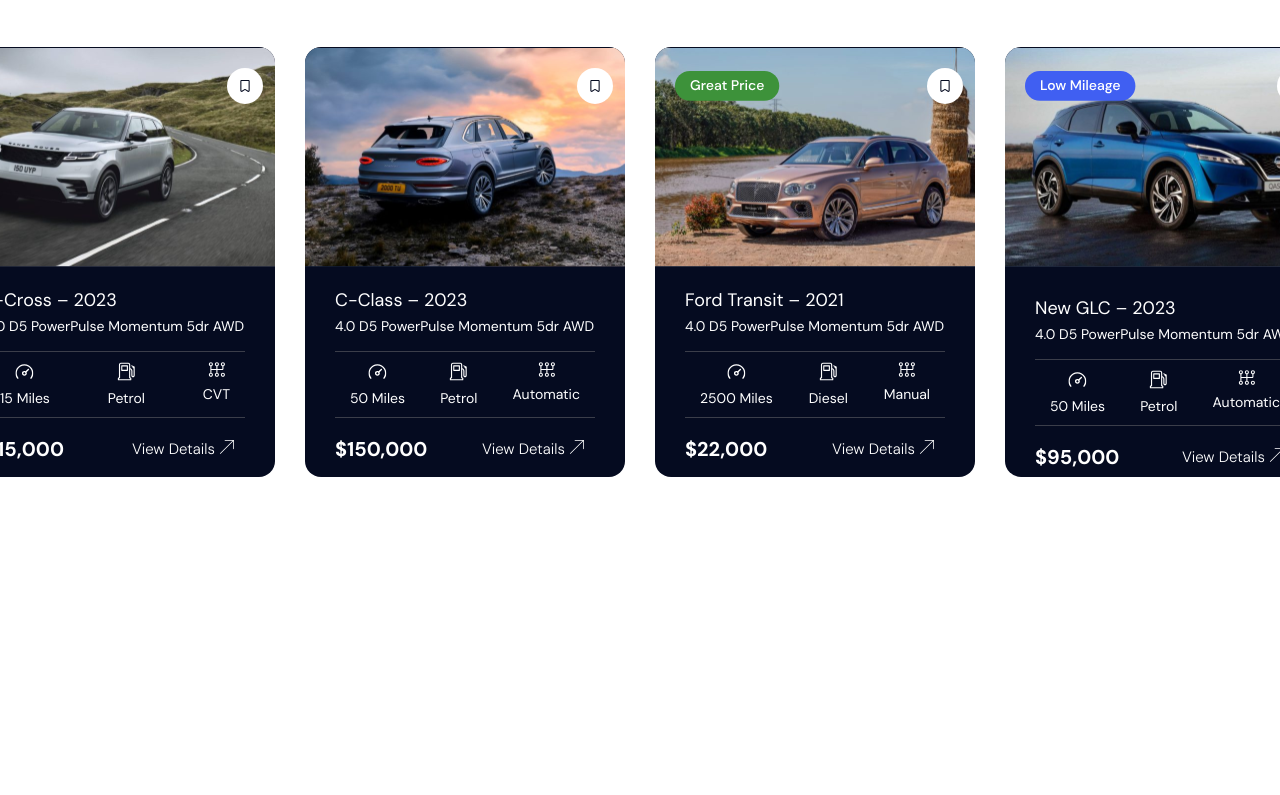
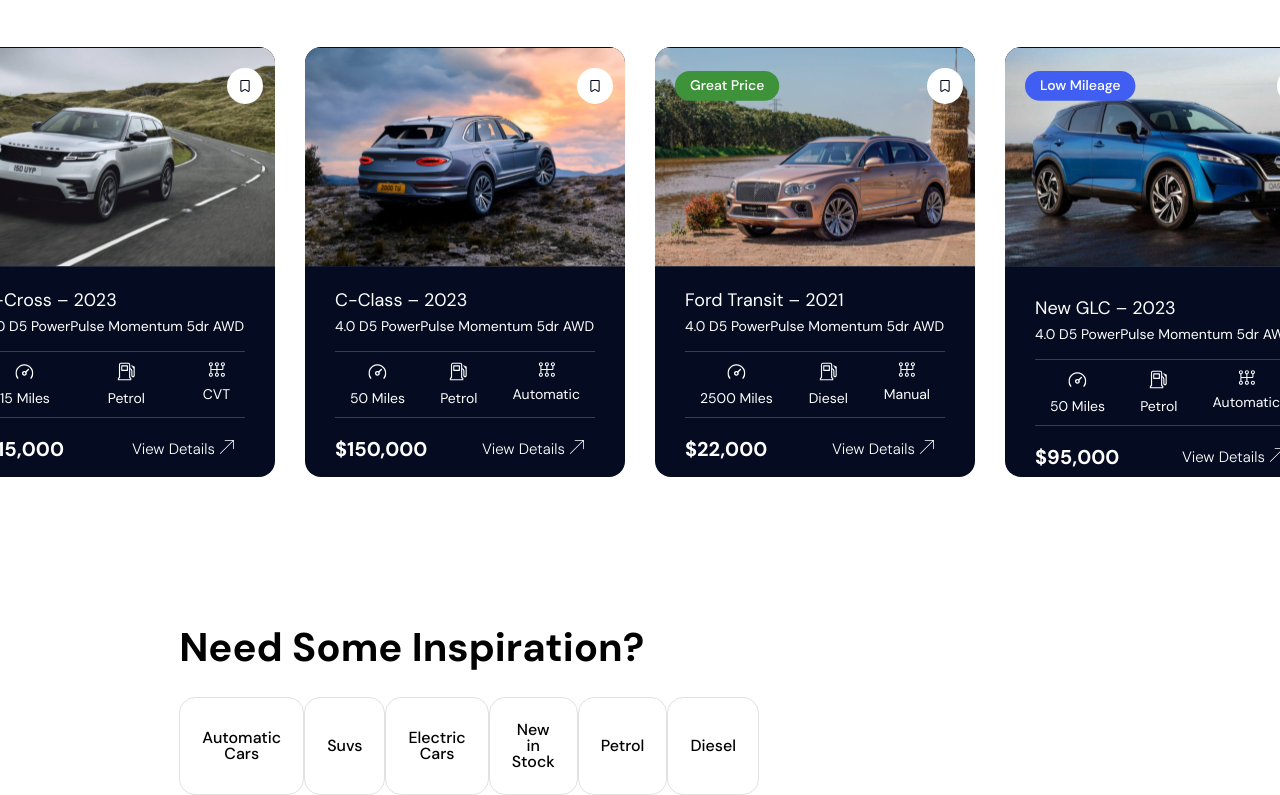
Before and after one commit to voskreshaumertvbIx/landing-car, a React (Create React App) app: page / in a window 1280 px wide. Shown: the part 2963-3758 px from the top of the page. Before the commit the page ends 3440 px from the top, so only its background shows below. Built offline with nearby package versions, Linux system fonts and the light colour scheme.

Commit message:
add inspiration component

```diff
--- a/src/App.tsx
+++ b/src/App.tsx
@@ -6,6 +6,7 @@
 import SearchedItems from './components/searched_cars/searched_items';
 import Whyuchoose from './components/why_u_choose/whyuchoose';
 import { LatestCar } from './components/latest_cars/latest_car';
+import Inspiration from './components/inspitarion/inspiration';
 
 
 
@@ -18,8 +19,8 @@
    <TypeCar/>
    <SearchedItems/>
    <Whyuchoose/>
-
     <LatestCar />
+    <Inspiration/>
    </div>
   );
 }
--- /dev/null
+++ b/src/components/inspitarion/inspiration.tsx
@@ -0,0 +1,19 @@
+import React from 'react';
+import styles from './style.module.css'
+const inspiration = ['Automatic Cars', 'Suvs', 'Electric Cars', 'New in Stock', 'Petrol', 'Diesel']
+const Inspiration = () => {
+  return (
+    <div className={styles.inspiration_container}>
+      <h1 className={styles.header}>need some inspiration?</h1>
+      <div className={styles.button_container}>
+      {
+        inspiration.map((text)=>{
+          return <button className={styles.button_item}>{text}</button>
+
+        })
+      }</div>
+    </div>
+  );
+}
+
+export default Inspiration;
--- /dev/null
+++ b/src/components/inspitarion/style.module.css
@@ -0,0 +1,33 @@
+.inspiration_container{
+  margin: auto;
+  margin-top: 150px;
+  width: 72%;
+
+}
+
+.header{
+  margin-bottom: 30px;
+  font-size: 40px;
+  font-weight: bold;
+  line-height: 40px;
+
+  text-transform: capitalize;
+}
+.button_item{
+  font-size: 16px;
+  font-weight: 500;
+  line-height: 16px;
+
+  background-color: white;
+
+  border:1px solid #E1E1E1;
+  border-radius: 16px;
+
+  padding: 24px 22px;
+}
+.button_container{
+  width: 60%;
+  display: flex;
+  justify-content: space-between;
+
+}
```
